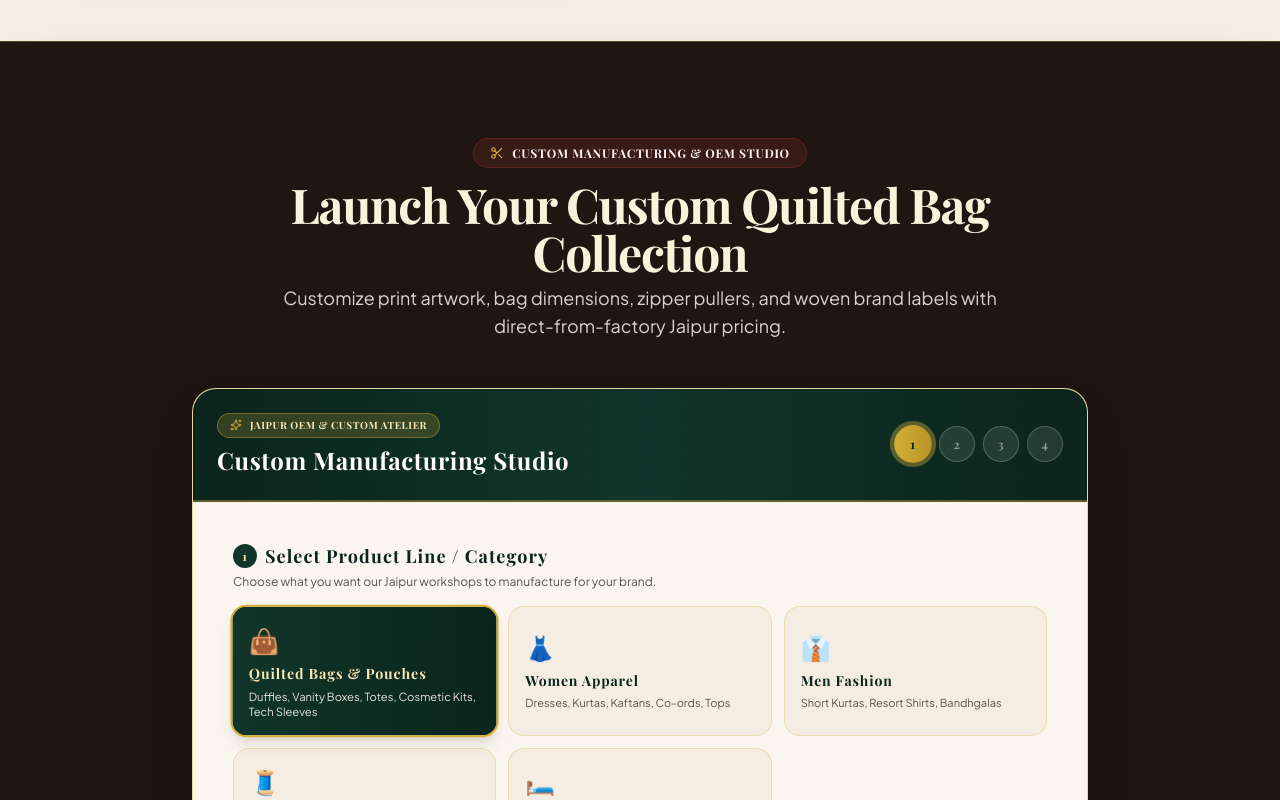
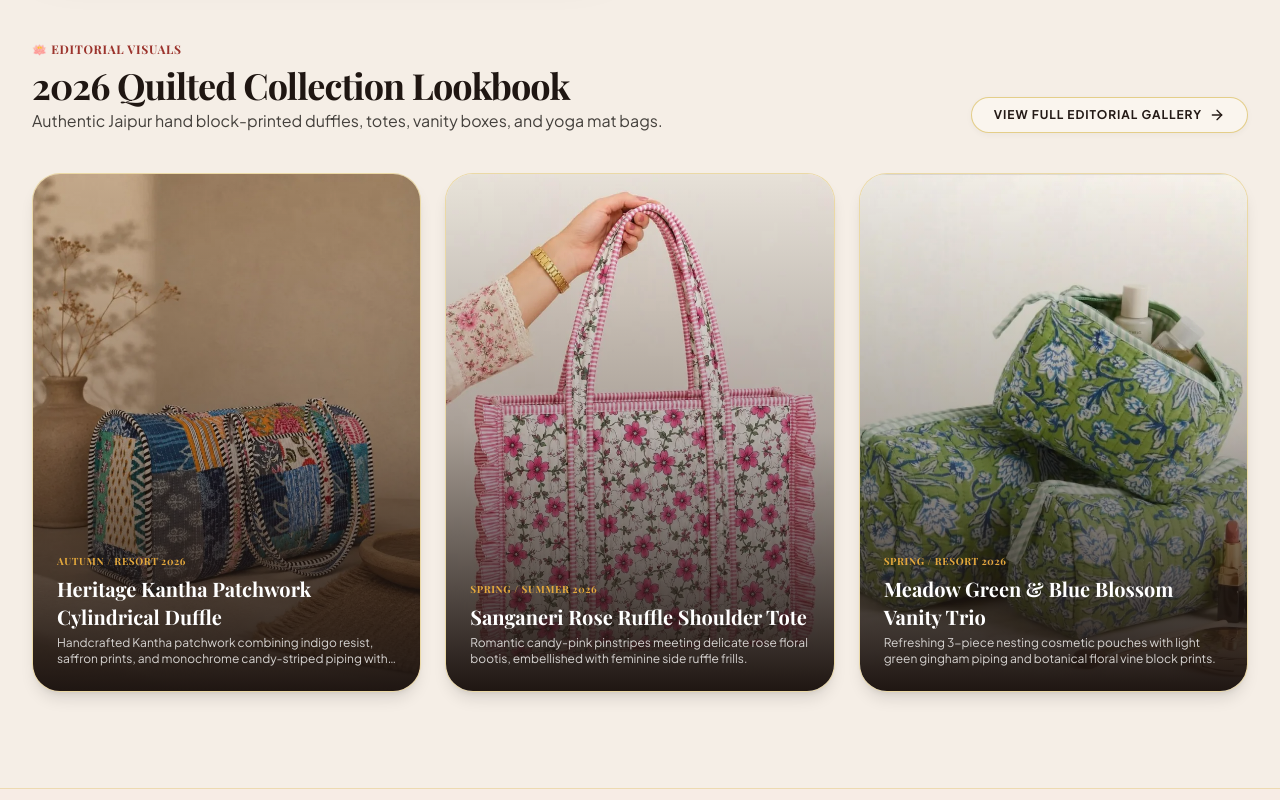
Before and after one commit to rahullgurjar/ramam-textiles, a React (Vite) app: page / in a window 1280 px wide. Shown: the part 7960-8760 px from the top of the page. Built offline with nearby package versions, Linux system fonts and the light colour scheme; a web font is replaced by a local one.

Commit message:
feat: remove Custom Manufacturing Wizard section from HomePage

```diff
--- a/src/pages/HomePage.tsx
+++ b/src/pages/HomePage.tsx
@@ -9,9 +9,6 @@ import { COLLECTIONS } from '../data/collections';
 import { JOURNAL_POSTS } from '../data/journal';
 import { LOOKBOOK_ITEMS } from '../data/lookbook';
 import { ProductCard } from '../components/ProductCard';
-const CustomManufacturingWizard = React.lazy(() =>
-  import('../components/CustomManufacturingWizard').then(m => ({ default: m.CustomManufacturingWizard }))
-);
 import { InstagramIcon } from '../components/InstagramIcon';
 import { BulkOrderEnquiryForm } from '../components/BulkOrderEnquiryForm';
 import { resolveProductImage, resolveWebpImage } from '../utils/imageUtils';
@@ -624,39 +621,7 @@ export const HomePage: React.FC<HomePageProps> = ({ onNavigate }) => {
       </section>
 
       {/* =========================================================================
-          6. INTERACTIVE CUSTOM MANUFACTURING WIZARD SECTION
-          ========================================================================= */}
-      <section className="bg-[#1F1612] py-16 md:py-24 text-white relative overflow-hidden border-y border-[#D4AF37]/30 shadow-2xl">
-        <div className="max-w-7xl mx-auto px-4 sm:px-6 lg:px-8 relative z-10">
-          <div className="text-center max-w-3xl mx-auto mb-12">
-            <div className="inline-flex items-center gap-2 px-4 py-1.5 rounded-full bg-[#9B332C]/20 border border-[#9B332C]/40 text-[#FDF0F3] text-xs font-bold tracking-wider uppercase font-royal-title mb-3">
-              <Scissors className="w-3.5 h-3.5 text-[#D4AF37]" />
-              <span>Custom Manufacturing &amp; OEM Studio</span>
-            </div>
-            <h2 className="font-playfair text-3xl sm:text-4xl lg:text-5xl font-bold tracking-tight text-[#FAF3DC]">
-              Launch Your Custom Quilted Bag Collection
-            </h2>
-            <p className="text-stone-300 font-royal-body text-base sm:text-lg mt-2">
-              Customize print artwork, bag dimensions, zipper pullers, and woven brand labels with direct-from-factory Jaipur pricing.
-            </p>
-          </div>
-
-          {/* Interactive Wizard Component */}
-          <div className="max-w-4xl mx-auto">
-            <React.Suspense fallback={
-              <div className="p-12 text-center text-stone-500 bg-[#FAF5EE] rounded-3xl border border-[#D4AF37]/30 shadow-md">
-                <div className="w-10 h-10 rounded-full border-2 border-[#BE185D] border-t-transparent animate-spin mx-auto mb-3" />
-                <p className="font-royal-title text-xs tracking-wider uppercase text-[#BE185D]">Loading Custom Manufacturing Atelier...</p>
-              </div>
-            }>
-              <CustomManufacturingWizard />
-            </React.Suspense>
-          </div>
-        </div>
-      </section>
-
-      {/* =========================================================================
-          7. EDITORIAL LOOKBOOK PREVIEW
+          6. EDITORIAL LOOKBOOK PREVIEW
           ========================================================================= */}
       <section className="max-w-7xl mx-auto px-4 sm:px-6 lg:px-8">
         <div className="flex flex-col md:flex-row md:items-end justify-between mb-10 gap-4">
```
